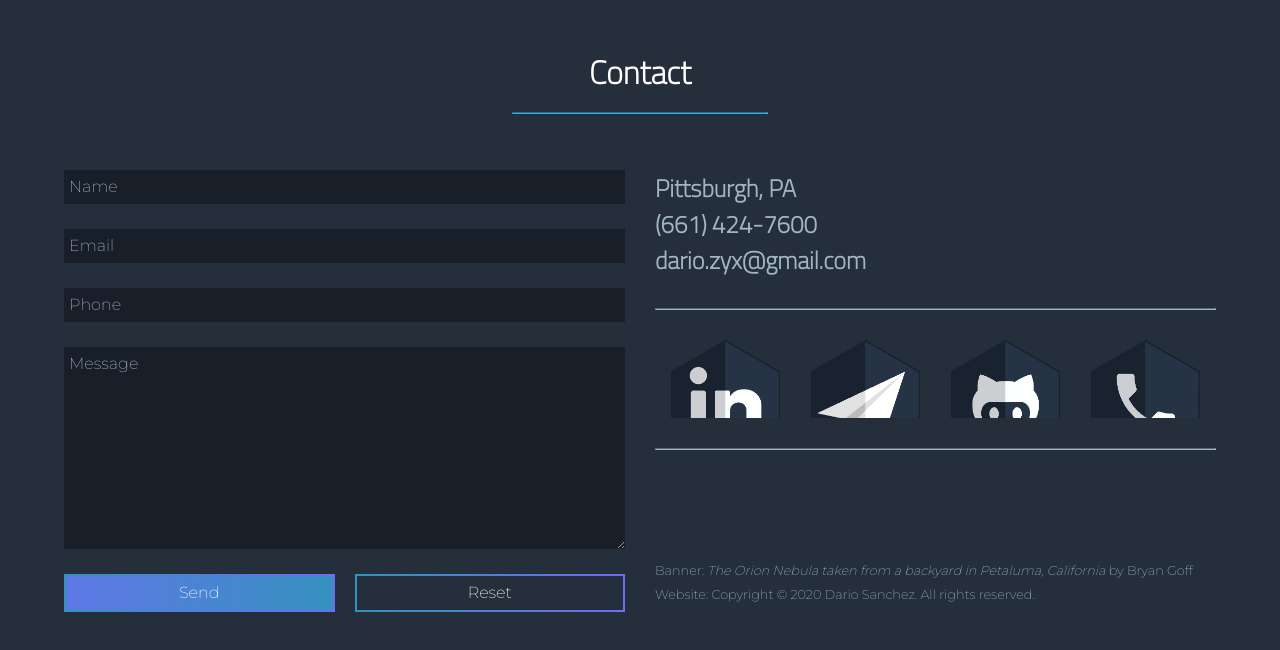
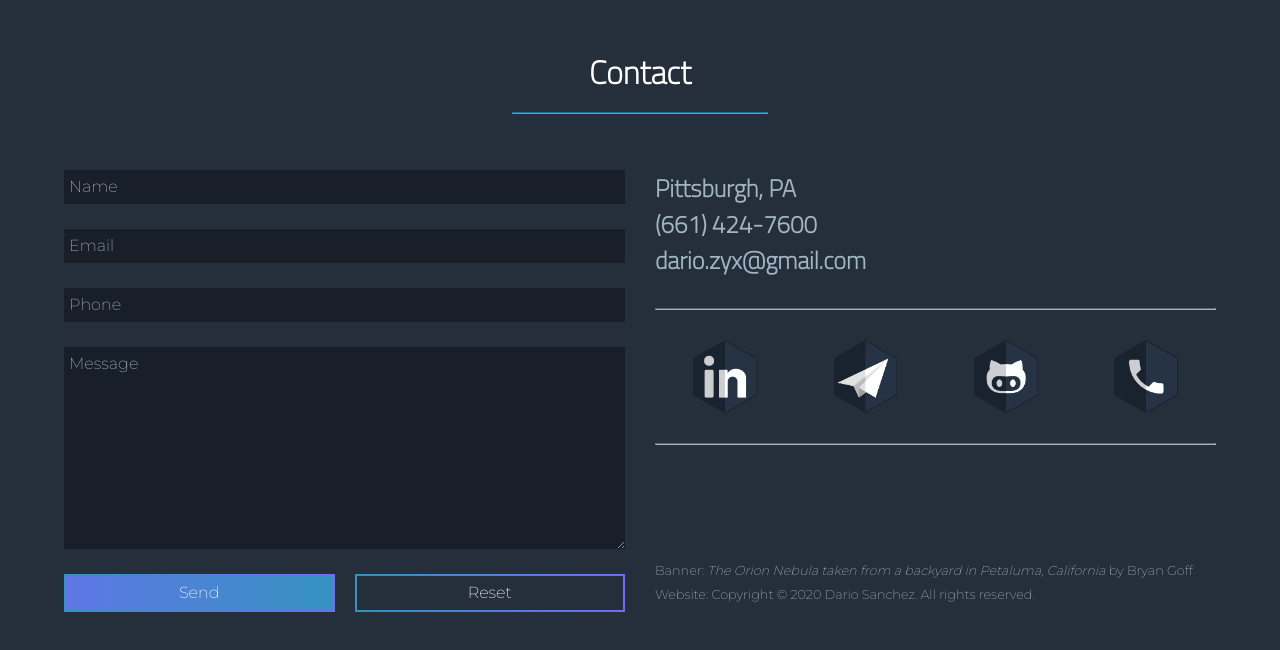
Before and after one commit to darzyx/darzyx, a React (Create React App) app: page / in a window 1280 px wide. Shown: the part 5385-6035 px from the top of the page. Built offline with nearby package versions, Linux system fonts and the light colour scheme.

Commit message:
Fix icon styles

```diff
--- a/src/Styles/index.css
+++ b/src/Styles/index.css
@@ -495,40 +495,40 @@
         display: grid;
         grid-template-columns: repeat(4, 1fr); }
         .contact .content .external .icons-row .icon-column .icon-linkedin {
-          height: 9.8vw;
-          max-height: 9.8vh;
-          width: 8.5vw;
-          max-width: 8.5vh;
+          height: 73.5px;
+          max-height: 73.5px;
+          width: 63.75px;
+          max-width: 63.75px;
           display: block;
           background: url("../Media/Images/icon-linkedin.png");
           background-size: cover;
           animation: fadeIn;
           animation-duration: 1s; }
         .contact .content .external .icons-row .icon-column .icon-email {
-          height: 9.8vw;
-          max-height: 9.8vh;
-          width: 8.5vw;
-          max-width: 8.5vh;
+          height: 73.5px;
+          max-height: 73.5px;
+          width: 63.75px;
+          max-width: 63.75px;
           display: block;
           background: url("../Media/Images/icon-email.png");
           background-size: cover;
           animation: fadeIn;
           animation-duration: 1s; }
         .contact .content .external .icons-row .icon-column .icon-github {
-          height: 9.8vw;
-          max-height: 9.8vh;
-          width: 8.5vw;
-          max-width: 8.5vh;
+          height: 73.5px;
+          max-height: 73.5px;
+          width: 63.75px;
+          max-width: 63.75px;
           display: block;
           background: url("../Media/Images/icon-github.png");
           background-size: cover;
           animation: fadeIn;
           animation-duration: 1s; }
         .contact .content .external .icons-row .icon-column .icon-phone {
-          height: 9.8vw;
-          max-height: 9.8vh;
-          width: 8.5vw;
-          max-width: 8.5vh;
+          height: 73.5px;
+          max-height: 73.5px;
+          width: 63.75px;
+          max-width: 63.75px;
           display: block;
           background: url("../Media/Images/icon-phone.png");
           background-size: cover;
```
Also changed, not shown: src/Styles/_mixins.scss (+4 -4 lines).
